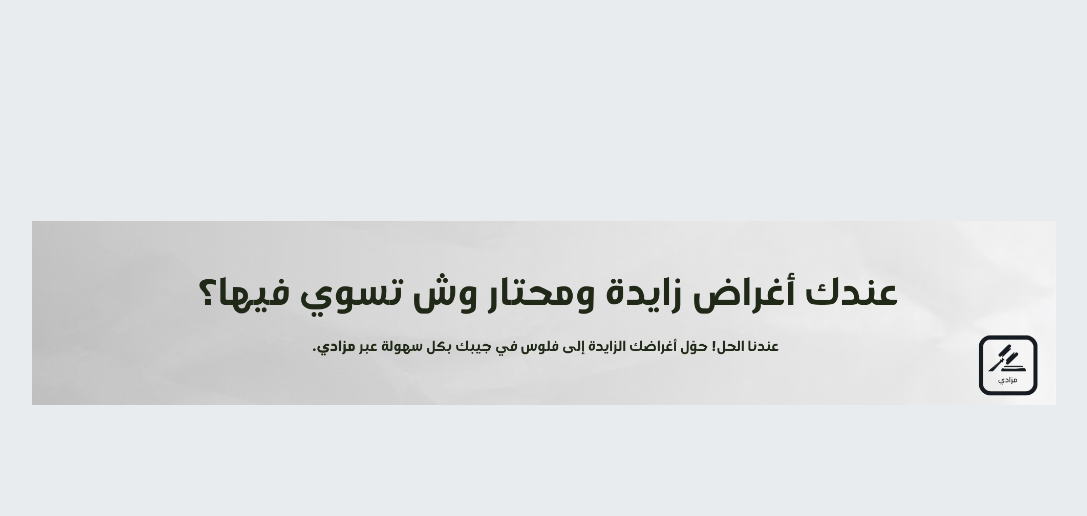
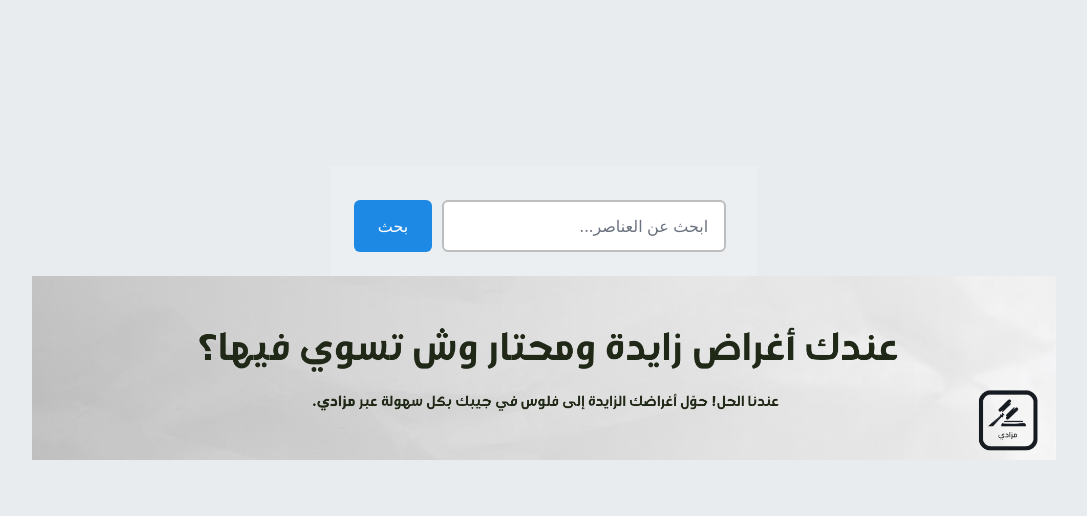
Before and after one commit to KAbaalkhail/Online-Auction, a Flask app: page /main in a window 1280 px wide. Shown: the part 183-699 px from the top of the page, without its empty margins (96-1183 px from the left). Run offline with Flask 2, Linux system fonts and the light colour scheme; some libraries are stand-ins or nearby versions; some web fonts are replaced.

Commit message:
add search bar in /main

```diff
--- a/src/flask-website/static/css/style.css
+++ b/src/flask-website/static/css/style.css
@@ -586,3 +586,69 @@ body, html {
     gap: 0.5rem;
   }
 }
+
+
+  .search-bar-container {
+    display: flex;
+    justify-content: center; /* Center align search bar */
+    align-items: center; /* Vertical center align */
+    padding: 1.5rem;
+    background: #eceff1; /* Light grey background */
+    direction: rtl; /* Right to left direction */
+  }
+
+  /* Search Form Styling */
+  .search-input,
+  .search-button {
+    padding: 0.75rem 1rem; /* Uniform padding */
+    font-size: 1rem; /* Readable font size */
+    line-height: 1.5; /* Adequate line height for text */
+    vertical-align: middle; /* Align the text vertically */
+  }
+
+  .search-input {
+    flex-grow: 1; /* Input field takes up the available space */
+    margin-right: 0.5rem; /* Spacing between input and button */
+    border: 2px solid #bdbdbd; /* Light grey border */
+    border-radius: 0.375rem; /* Rounded corners */
+    transition: border-color 0.2s; /* Smooth transition for border color */
+  }
+
+  .search-input:focus {
+    outline: none; /* Remove the default focus outline */
+    border-color: #42a5f5; /* Highlight color when focused */
+    box-shadow: 0 0 0 0.2rem rgba(66, 165, 245, 0.25); /* Subtle shadow on focus */
+  }
+
+  .search-button {
+    padding: 0.75rem 1.5rem; /* Slightly more horizontal padding */
+    background-color: #1e88e5; /* A shade of blue for the button */
+    color: white; /* White text color */
+    border: none; /* No border */
+    border-radius: 0.375rem; /* Rounded corners */
+    cursor: pointer; /* Pointer cursor on hover */
+    transition: background-color 0.3s; /* Smooth transition for background color */
+  }
+
+  .search-button:hover,
+  .search-button:focus {
+    background-color: #1565c0; /* Darker shade on hover/focus */
+  }
+
+  /* Responsive Design */
+  @media (max-width: 768px) {
+    .search-bar-container {
+      flex-direction: column; /* Stack elements in a column on smaller screens */
+      padding: 1rem; /* Lesser padding on smaller screens */
+    }
+
+    .search-input {
+      width: 100%; /* Full-width input on smaller screens */
+      margin-right: 0; /* Reset right margin */
+      margin-bottom: 0.5rem; /* Space below input field */
+    }
+
+    .search-button {
+      width: auto; /* Auto-width based on content */
+    }
+  }
--- a/src/flask-website/templates/main.html
+++ b/src/flask-website/templates/main.html
@@ -3,6 +3,13 @@
 {% block body %}
 <!-- Main body -->
 <div class="main-body">
+    <!-- Search Bar -->
+  <div class="search-bar-container">
+    <form action="{{ url_for('auction_listing') }}" method="get">
+      <input type="text" name="search" placeholder="ابحث عن العناصر..." class="search-input">
+      <button type="submit" class="search-button">بحث</button>
+    </form>
+  </div>
     <!-- Static images container -->
     <div class="static-images-container w-full max-w-screen-lg mx-auto overflow-hidden">
         <!-- Images here -->
```
